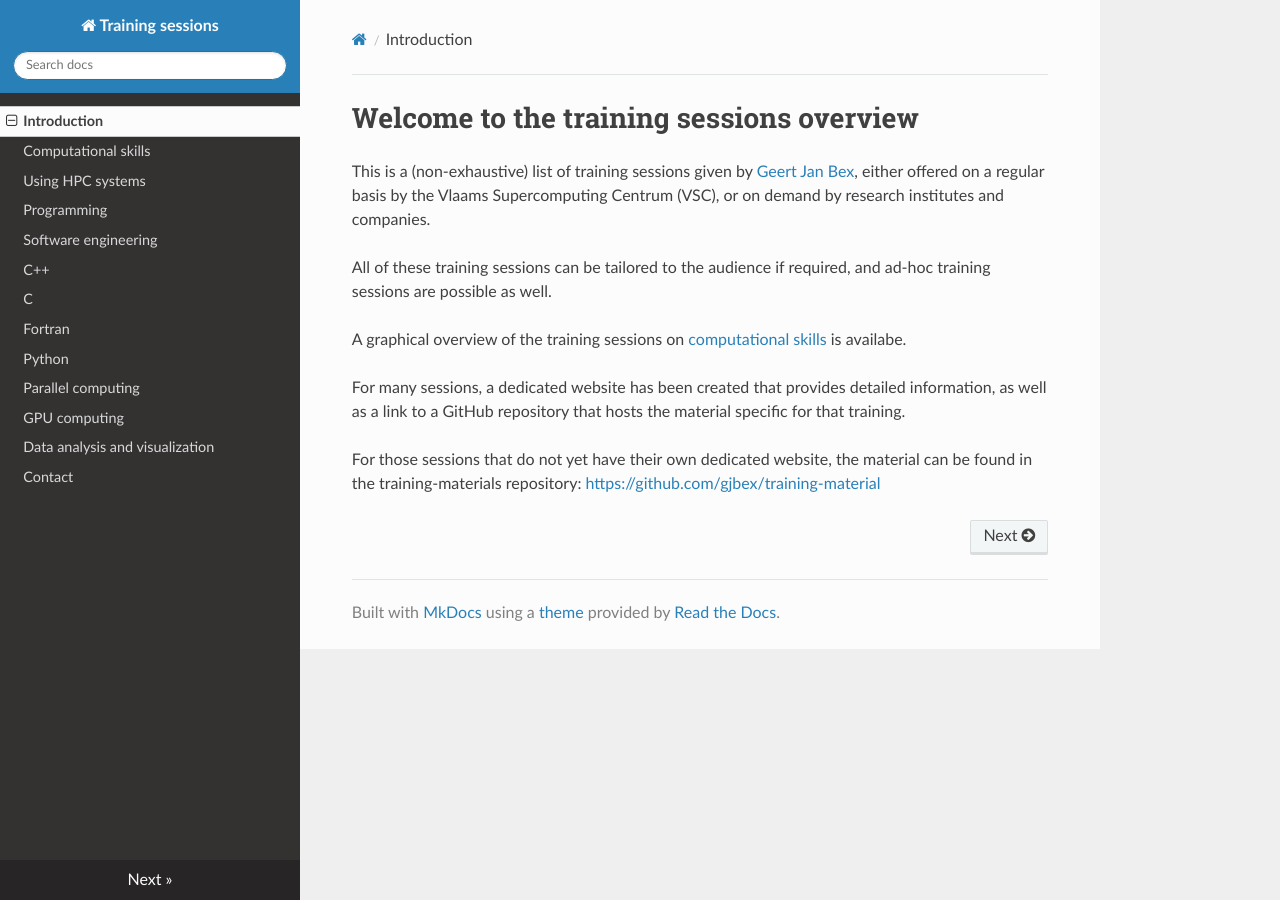
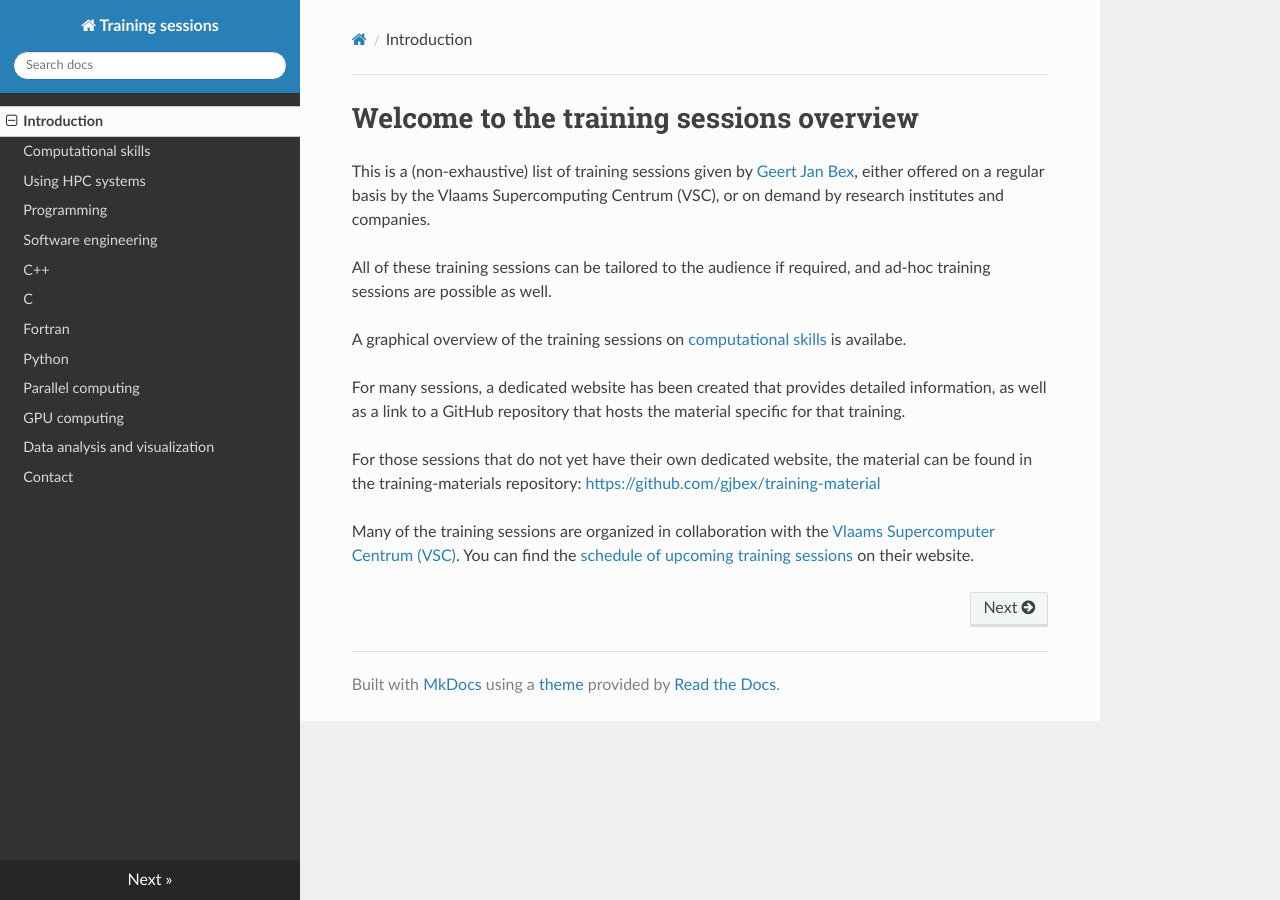
Before and after one commit to gjbex/Training-sessions, an MkDocs documentation site: the page built from docs/index.md, in a window 1280 px wide. Built offline with MkDocs 1.6.1, drawn with Linux system fonts in a browser that asks for light colours; nearby versions of some CDN libraries.

Commit message:
Add link to VSC

```diff
--- a/docs/index.md
+++ b/docs/index.md
@@ -19,3 +19,8 @@ specific for that training.
 For those sessions that do not yet have their own dedicated website, the
 material can be found in the training-materials repository:
 [https://github.com/gjbex/training-material](https://github.com/gjbex/training-material)
+
+Many of the training sessions are organized in collaboration with the [Vlaams
+Supercomputer Centrum (VSC)](https://www.vscentrum.be/).  You can find the
+[schedule of upcoming training sessions](https://www.vscentrum.be/training) on
+their website.
```
Also changed, not shown: docs/contact.md (+5 -0 lines).
